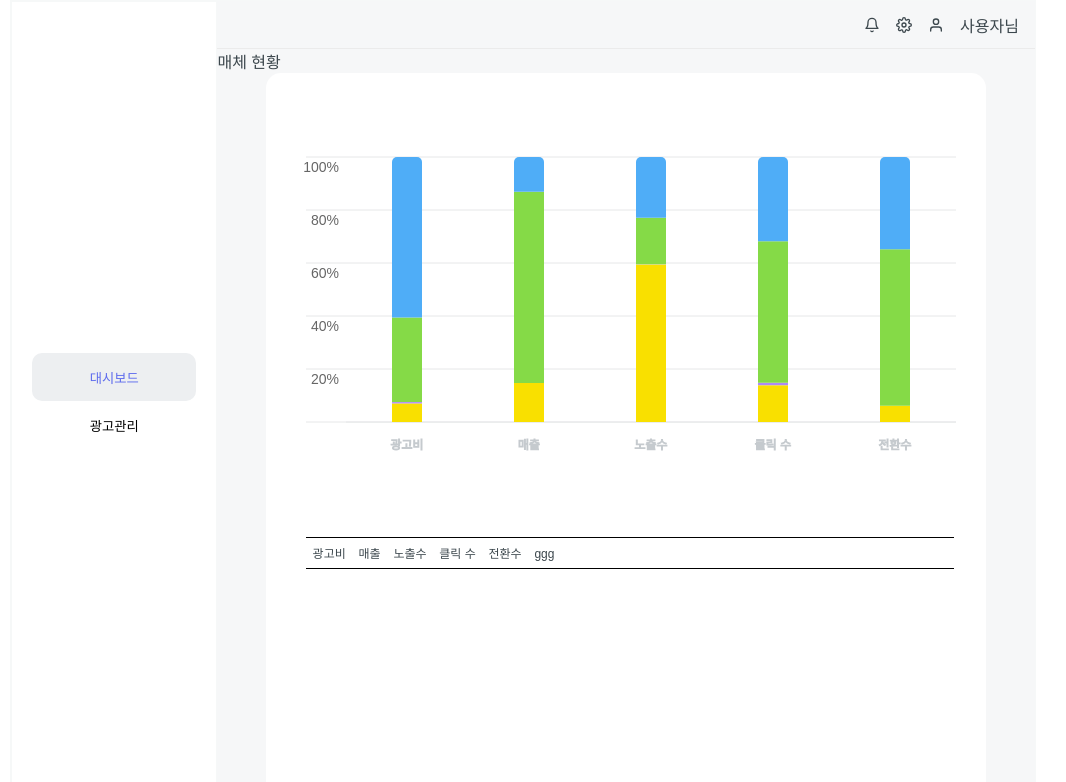
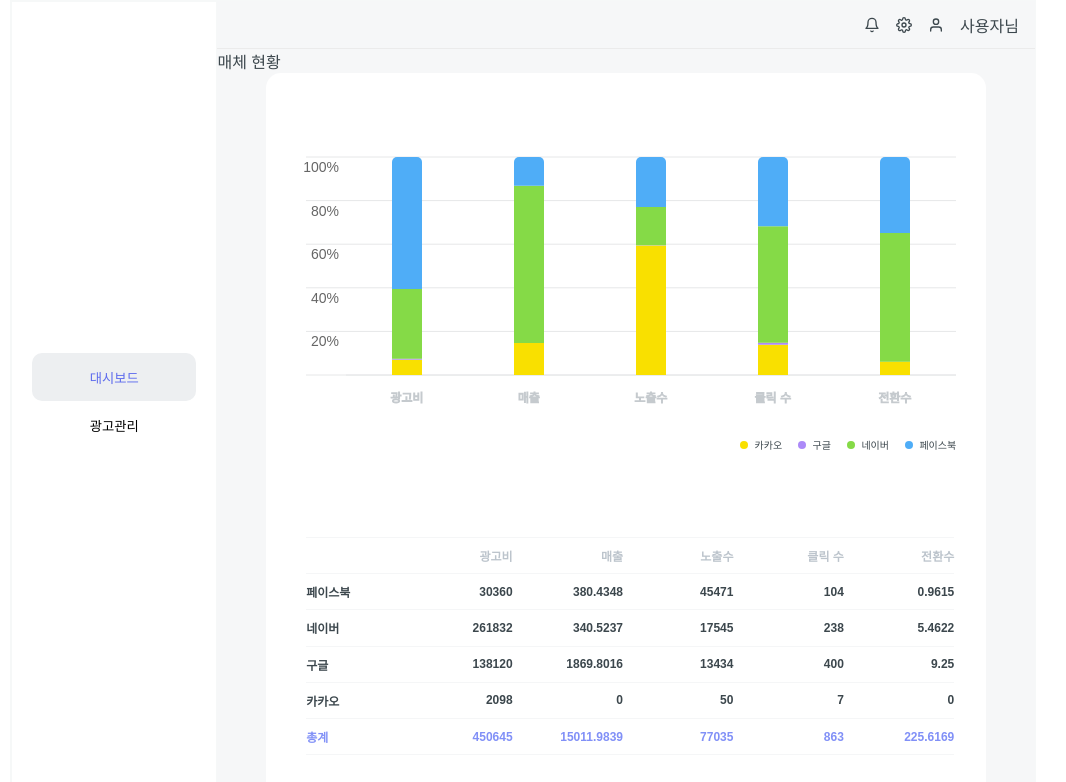
Before and after one commit to ysjkof/wanted-3team-ad-platform, a React (Vite) app: page /dashboard in a window 1280 px wide. Shown: the top 782 px of the page, without its empty margins (117-1183 px from the left). Built offline with nearby package versions, Linux system fonts and the light colour scheme.

Commit message:
Feat: 테이블 추가

```diff
--- a/src/GlobalStyle.tsx
+++ b/src/GlobalStyle.tsx
@@ -19,6 +19,7 @@ time, mark, audio, video {
   margin: 0;
   padding: 0;
   border: 0;
+  list-style:none;
   color: ${theme.darkFontColor};
   font-family: 'Source Sans Pro', sans-serif;
 }
--- a/src/components/MediaStatus.tsx
+++ b/src/components/MediaStatus.tsx
@@ -2,7 +2,7 @@ import styled from "styled-components"
 import {media} from './mediaDataExample'
 import { BarChart, Bar, Cell, XAxis, YAxis, CartesianGrid, Tooltip, Legend, ResponsiveContainer, LabelList } from 'recharts';
 import { useState } from "react";
-import { DailyMediaReport } from "../database/dbTypes";
+import { DailyMediaReport } from "../databaseTypes";
 import MediaTable from "./MediaTable";
 // import CustomToolTip from "./ToolTip";
 
@@ -15,7 +15,6 @@ interface I_customToolTip {
   content:any
 }
 const channelId = {
-  // date: 0,
   cost: 0,
   roas: 1,
   imp: 2,
@@ -25,9 +24,37 @@ const channelId = {
   ctr: 6,
   cpc: 7,
   cpa: 8,
+}
+const barKeys = [['cost.kakao', 'cost.google', 'cost.naver', 'cost.facebook'],
+  ['imp.kakao', 'imp.google', 'imp.naver', 'imp.facebook'],
+  ['click.kakao', 'click.google', 'click.naver', 'click.facebook'],
+  ['roas.kakao', 'roas.google', 'roas.naver', 'roas.facebook'],
+  ['cvr.kakao', 'cvr.google', 'cvr.naver', 'cvr.facebook']
+];
+export interface I_barColors {
+    kakao: string,
+    google: string,
+    naver: string,
+    facebook :string
+  }
+  const barColors:I_barColors = {
+    kakao: "#f9E000",
+    google: "#AC8AF8",
+    naver: "#85DA47",
+    facebook :"#4FADF7"
+  }
+const channelName = {
+  facebook:"페이스북",
+  naver:"네이버",
+  kakao:"카카오",
+  google:"구글"
+}
+type StartAndEndDate = { startDate: Date; endDate: Date }; //한운기 추가
+type TotalAdStatusProps = { selectedPeriod: StartAndEndDate }; //한운기 추가
 
-}
-export default function MediaStatus(){
+export default function MediaStatus({ selectedPeriod }: TotalAdStatusProps) {
+  console.log("페리오드",selectedPeriod);
+
   const beforeDate = "2022-02-01";
   const afterDate = "2022-02-07"
     const [tooltip, setToolTip] = useState<I_customToolTip>();
@@ -93,24 +120,8 @@ export default function MediaStatus(){
   }
   console.log("데이터",mediaData);
 
-  const barKeys = [['cost.kakao', 'cost.google', 'cost.naver', 'cost.facebook'],
-    ['imp.kakao', 'imp.google', 'imp.naver', 'imp.facebook'],
-    ['click.kakao', 'click.google', 'click.naver', 'click.facebook'],
-    ['roas.kakao', 'roas.google', 'roas.naver', 'roas.facebook'],
-    ['cvr.kakao', 'cvr.google', 'cvr.naver', 'cvr.facebook']
-  ];
-  interface I_barColors {
-    kakao: string,
-    google: string,
-    naver: string,
-    facebook :string
-  }
-  const barColors:I_barColors = {
-    kakao: "#f9E000",
-    google: "#AC8AF8",
-    naver: "#85DA47",
-    facebook :"#4FADF7"
-  }
+
+
   const BarWithBorder = (borderHeight: number, borderColor: string) => {
   return (props: any) => {
     const { fill, x, y, width, height } = props;
@@ -174,11 +185,38 @@ type T_Position = {x:number,y:number}
 //   )
 // }
 const CustomToolTip = ({ active, payload, label }) => {
-  console.log("액티브",active);
-  console.log("페이로드",payload);
-  console.log("라벨",label);
+  // console.log("액티브",active);
+  // console.log("페이로드",payload);
+  // console.log("라벨",label);
+}
+interface I_legendPayload {
+  color: string,
+  dataKey: string,
+  inactive: boolean,
+  payload: object,
+  type: string,
+  value: string,
+}
+const renderLegend = ({payload}:I_legendPayload) => {
+  const result = payload.reduce((obj:any,val:I_legendPayload)=>{
+    return obj.includes(val.dataKey.split(".")[1]) ? obj : [...obj,val.dataKey.split(".")[1]]
+  },[])
+    return (
+    <LegendUl>
+      {
+        result.map((item:string, index:number) => {
+          console.log("아이템",item);
 
-
+          return(
+            <LegendLi>
+              <LegendCircle style={{backgroundColor:`${barColors[item]}`}}/>
+              <LegendValue key={`item-${index}`}>{channelName[item]}</LegendValue>
+            </LegendLi>
+          )
+        })
+      }
+    </LegendUl>
+  );
 }
   return (
   <Container>
@@ -199,11 +237,11 @@ const CustomToolTip = ({ active, payload, label }) => {
             }}
             barSize={30}
           >
+          <Legend content={renderLegend} />
           <Tooltip cursor={false} wrapperStyle={{ top: -150, left: 200 }} content={<CustomToolTip/>} />
           <CartesianGrid  horizontal={true} vertical={false} dx={-200} stroke="#E6E7E8"/>
           <XAxis dataKey="name" stroke="#E6E7E8" tick={{dy:10,fontSize:"12px" , stroke:"#c5cace" , fontWeight:"0"}}  tickLine={false} />
-          {/* <YAxis domain={domain} tick={{ticks}} /> */}
-          <YAxis tick={{dy:10 ,dx:35,fontSize:"14px"  }} tickLine={{stroke:"#E6E7E8"}} tickSize={40} tickCount={6} tickFormatter={toPercent} axisLine={false}   />
+          <YAxis tick={{dy:10 ,dx:35,fontSize:"14px"  }} tickLine={{stroke:"#E6E7E8"}} style={{textAlign:"left"}} tickSize={40} tickCount={6} tickFormatter={toPercent} axisLine={false}   />
           {barKeys[0].map((key:any)=>{
             const bars = [];
             bars.push(<Bar dataKey={key} stackId="key" fill={barColors[key.split(".")[1]]}  radius={key.split(".")[1] === "facebook" ? [5,5,0,0] : null} onMouseOver={showTooltip} />)
@@ -240,7 +278,7 @@ const CustomToolTip = ({ active, payload, label }) => {
       {/* {tooltip?.show && (
                 <CustomToolTip {...tooltip} />
               )} */}
-      <MediaTable mediaData={mediaData}/>
+      <MediaTable mediaData={mediaData} barColors={barColors}/>
     </Wrap>
   </Container>
 )
@@ -262,3 +300,23 @@ const Chart = styled.div`
   margin: 0 auto;
   padding-top:4rem;
 `;
+const LegendUl = styled.ul`
+  display: flex;
+  font-size: 10px;
+  float: right;
+  margin-top: 2rem;
+`;
+
+const LegendLi = styled.li`
+  display: flex;
+  align-items: center;
+  flex-wrap: wrap;
+  gap: 0.4rem;
+  margin-left: 1rem;
+`;
+const LegendCircle = styled.span`
+  width: 8px;
+  height: 8px;
+  border-radius: 5px;
+`;
+const LegendValue = styled.div``;
--- a/src/components/MediaTable.tsx
+++ b/src/components/MediaTable.tsx
@@ -1,27 +1,42 @@
 import styled from "styled-components"
+import { I_barColors } from "./MediaStatus";
 
 interface I_props {
   mediaData:object[]
+  barColors:I_barColors
 }
-export default function MediaTable({mediaData}:any) {
+export default function MediaTable({mediaData,barColors}:I_props) {
   console.log(mediaData);
-
+  // {mediaData.map((data:any)=>{
+  //             return <Li>{data.name}</Li>
+  //           })}
   return(
       <Table>
-        <Line>
-          <Element>
-            {mediaData.map((data:any)=>{
-              return <div>{data.name}</div>
-            })}
-            <div>ggg</div>
-          </Element>
-        </Line>
-        <Line>
-          <Channel>
+        <Channel>
+            <Ul style={{flexDirection:"column"}}>
+              <Li style={{textAlign:"left"}}></Li>
+              <Li style={{textAlign:"left"}}>페이스북</Li>
+              <Li style={{textAlign:"left"}}>네이버</Li>
+              <Li style={{textAlign:"left"}}>구글</Li>
+              <Li style={{textAlign:"left"}}>카카오</Li>
+              <Li style={{textAlign:"left" , borderBottom:"1px solid #F5F6F7" , color:"#8190F7"}}>총계</Li>
+            </Ul>
+        </Channel>
+        {mediaData.map((data:any,index)=>{
+          const dataKey:string = Object.keys(data).find(key => key)!;
+          const itemKey:object = Object.keys(data[dataKey])
 
-          </Channel>
-        </Line>
 
+          return(
+            <Item>
+              <Name>{data.name}</Name>
+              {itemKey.map((item:string)=>{
+                return <Value>{data[dataKey][item]}</Value>
+              })}
+              <Value style={{borderBottom:"1px solid #F5F6F7" , color:"#8190F7"}}>{data.total}</Value>
+            </Item>
+          )
+        })}
       </Table>
   )
 }
@@ -32,20 +47,42 @@ const Table = styled.div`
   margin-left: 2.5rem;
   width: 40.5rem;
   height: 20rem;
+  display: flex;
+  font-size: 12px;
 `;
-const Line = styled.div`
-  border-top: 1px solid black;
+const Item = styled.div`
+  text-align: right;
+  width: 7rem;
+  font-weight: bold;
+  border-top: 1px solid #F5F6F7;
 `;
-const Element = styled.div`
-  display: table;
-  div{
-    display: table-cell;
-    font-size: 12px;
-    padding: 0.4rem;
-  }
+const Name = styled.div`
+  display: flex;
+  height: 2.2rem;
+  align-items: center;
+  justify-content: right;
+  color: #BCC4CC;
 `;
-
+const Value = styled.div`
+  display: flex;
+  height: 2.2rem;
+  align-items: center;
+  justify-content: right;
+  border-top: 1px solid #F5F6F7;
+`;
 const Channel = styled.div`
   display: table;
 `;
-const Value = styled.div``;
+
+const Ul = styled.ul`
+  display: flex;
+`;
+const Li = styled.li`
+  border-top: 1px solid #F5F6F7;
+  display: flex;
+  width: 6rem;
+  font-size: 12px;
+  font-weight: bold;
+  height: 2.2rem;
+  align-items: center;
+`;
```
